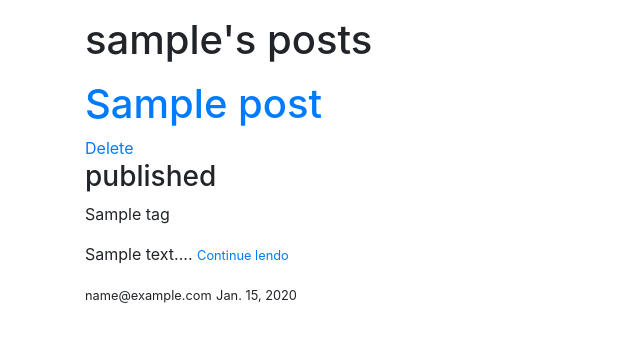
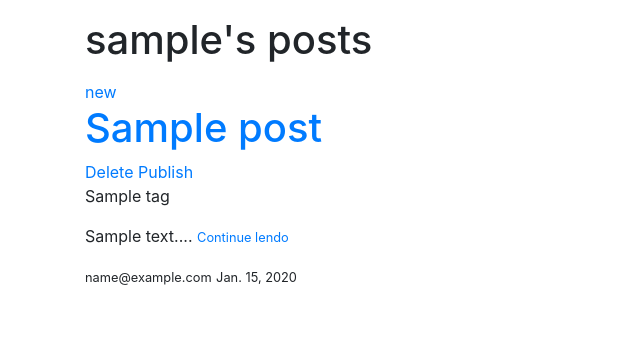
Before and after one commit to Perkles/a-django-blog, a Django app: a page that uses blog/templates/base.html in a window 1280 px wide. Shown: the top 342 px of the page, without its empty margins (0-640 px from the left). Run offline with Django 3.2, Linux system fonts and the light colour scheme; a user stored in the database is signed in; tables that the repository leaves empty hold one stand-in row (values such as "Sample post").

Commit message:
adds publish/unpublish functionalities

```diff
--- a/blog/blog/settings.py
+++ b/blog/blog/settings.py
@@ -126,3 +126,7 @@ USE_TZ = True
 # https://docs.djangoproject.com/en/2.2/howto/static-files/
 
 STATIC_URL = '/static/'
+
+STATICFILES_DIRS = [
+    os.path.join(BASE_DIR, "static")
+]
--- a/blog/feed/models.py
+++ b/blog/feed/models.py
@@ -35,3 +35,7 @@ class Post(BaseModel):
     def get_absolute_url_delete(self):
         from django.urls import reverse
         return reverse('post-delete', kwargs={'username': self.author.username, 'id': self.id})
+
+    def get_absolute_url_publish(self):
+        from django.urls import reverse
+        return reverse('post-publish', kwargs={'username': self.author.username, 'id': self.id})
--- a/blog/feed/urls.py
+++ b/blog/feed/urls.py
@@ -1,10 +1,13 @@
 from django.contrib.auth.decorators import login_required
 from django.urls import path
-from .views import ListPostsView, DetailPostView, DeletePostView, create_post_view
+from .views import ListPostsView, DetailPostView, DeletePostView, UpdatePostView, PublishPostView, create_post_view
 
 urlpatterns = [
     path('<str:username>', ListPostsView.as_view(), name="post-list"),
+    path('<str:username>/new', create_post_view, name="post-new"),
     path('<str:username>/post/<int:id>', DetailPostView.as_view(), name="post-detail"),
+    path('<str:username>/post/<int:id>/edit', login_required(UpdatePostView.as_view()), name="post-update"),
+    path('<str:username>/post/<int:id>/publish', login_required(PublishPostView.as_view()), name="post-publish"),
     path('<str:username>/post/<int:id>/delete', login_required(DeletePostView.as_view()), name="post-delete"),
-    path('<str:username>/new', create_post_view, name="post-new"),
+
 ]
--- a/blog/feed/views.py
+++ b/blog/feed/views.py
@@ -1,7 +1,7 @@
 from django.shortcuts import render, get_object_or_404, redirect
 from django.contrib.auth.models import User
 from django.views import View
-from django.views.generic import DetailView, DeleteView
+from django.views.generic import DetailView, DeleteView, UpdateView
 from .models import Post, Tag
 from django.urls import reverse, reverse_lazy
 from django.contrib.auth.decorators import login_required
@@ -13,9 +13,14 @@ class ListPostsView(View):
         username = self.kwargs['username']
         user_logged = self.request.user.username
         user = get_object_or_404(User, username=username)
-        posts = Post.objects.filter(author=user)
+
+        if user_logged == username:
+            posts = Post.objects.filter(author=user)
+        else:
+            posts = Post.objects.filter(author=user, posted=True)
+
         context = {'posts': posts, 'author': user, 'user_logged': user_logged}
-        return render(request, 'index.html', context)
+        return render(request, 'post/index.html', context)
 
 
 class DetailPostView(DetailView):
@@ -41,6 +46,26 @@ class DeletePostView(DeleteView):
             self.object.delete()
         return redirect(success_url)
 
+
+class UpdatePostView(UpdateView):
+    model = Post
+    fields = ['title', 'content']
+    template_name = "post/update.html"
+
+    def get_object(self):
+        id_ = self.kwargs.get("id")
+        return get_object_or_404(Post, id=id_)
+
+
+class PublishPostView(UpdateView):
+    model = Post
+    fields = ['posted']
+    template_name = "post/update.html"
+
+    def get_object(self):
+        id_ = self.kwargs.get("id")
+        return get_object_or_404(Post, id=id_)
+
 @login_required
 def create_post_view(request, username):
     if request.method == 'GET':
--- /dev/null
+++ b/blog/static/css/base.css
@@ -0,0 +1,6 @@
+.private{
+    color: #cecece;
+}
+.private a {
+    color: #cecece;
+}
--- a/blog/templates/base.html
+++ b/blog/templates/base.html
@@ -1,9 +1,11 @@
 <!DOCTYPE html>
+{% load static %}
 <html lang="en">
     <head>
         <meta charset="UTF-8">
         <title>{% block title %}{% endblock %}</title>
         <link rel="stylesheet" href="https://cdn.jsdelivr.net/npm/bootstrap@4.5.3/dist/css/bootstrap.min.css" integrity="sha384-TX8t27EcRE3e/ihU7zmQxVncDAy5uIKz4rEkgIXeMed4M0jlfIDPvg6uqKI2xXr2" crossorigin="anonymous">
+        <link rel="stylesheet" href="{% static 'css/base.css' %}">
     </head>
     <body>
         <div class="container">
--- a/blog/templates/index.html
+++ /dev/null
@@ -1,39 +0,0 @@
-{% extends "base.html" %}
-
-{% block title %}Blog{% endblock %}
-
-{% block content %}
-    <p><h1>{{author.username}}'s posts</h1></p>
-    {% for post in posts %}
-
-        <h1><a href="{{post.get_absolute_url}}">{{post.title}}</a></h1>
-
-        {% if post.author.username == user_logged %}
-            <a href="{{post.get_absolute_url_delete}}">Delete</a>
-        {% endif %}
-
-        {% if post.posted %}
-            <h3>published</h3>
-        {% else %}
-            <h3>unpublished</h3>
-        {% endif %}
-
-        {% for tag in post.tags.all %}
-           <p>{{tag.tag_name}}</p>
-        {% endfor %}
-        <p>
-            {{post.content|slice:":150" }}...
-
-            <small>
-                <a href="{{post.get_absolute_url}}">
-                    Continue lendo
-                </a>
-            </small>
-        </p>
-
-
-
-        <small>{{post.author.email}}</small>
-        <small>{{post.posting_date}}</small>
-    {% endfor %}
-{% endblock %}
--- /dev/null
+++ b/blog/templates/post/index.html
@@ -0,0 +1,39 @@
+{% extends "base.html" %}
+
+{% block title %}Blog{% endblock %}
+
+{% block content %}
+    <p><h1>{{author.username}}'s posts</h1></p> <a href="{% url 'post-new' author.username %}">new</a>
+    {% for post in posts %}
+        {% if post.posted == True %}
+            <div class="public">
+        {% else %}
+            <div class="private">
+        {% endif %}
+            <h1><a href="{{post.get_absolute_url}}">{{post.title}}</a></h1>
+
+            {% if post.author.username == user_logged %}
+                <a href="{{post.get_absolute_url_delete}}">Delete</a>
+            {% endif %}
+
+            {% if post.author.username == user_logged %}
+                <a href="{{post.get_absolute_url_publish}}">Publish</a>
+            {% endif %}
+
+            {% for tag in post.tags.all %}
+               <p>{{tag.tag_name}}</p>
+            {% endfor %}
+            <p>
+                {{post.content|slice:":150" }}...
+
+                <small>
+                    <a href="{{post.get_absolute_url}}">
+                        Continue lendo
+                    </a>
+                </small>
+            </p>
+            <small>{{post.author.email}}</small>
+            <small>{{post.posting_date}}</small>
+        </div>
+    {% endfor %}
+{% endblock %}
```
Also changed, not shown: blog/templates/post/update.html (added, +10 -0 lines).
